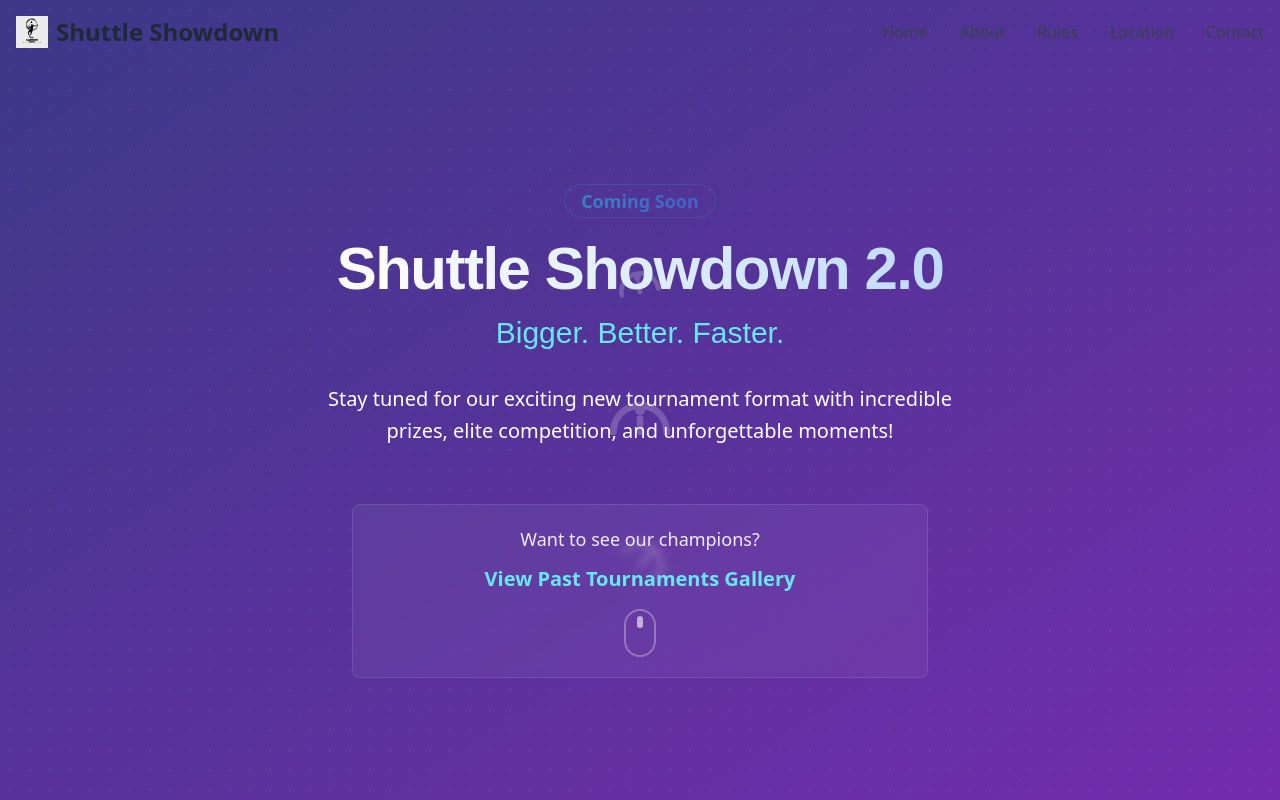
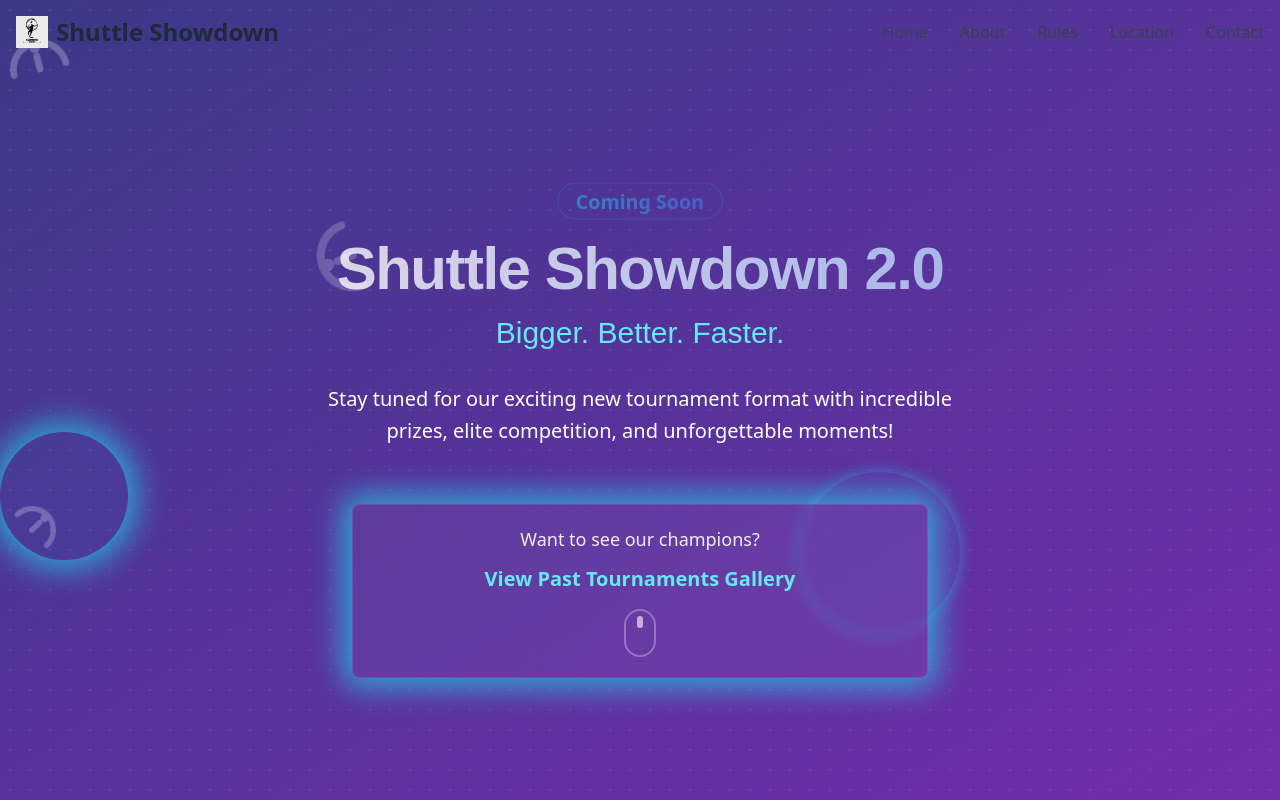
Before and after one commit to abhilash9078/badminton_tournament, a React (Vite) app: page / in a window 1280 px wide. Shown: the top 800 px of the page. Built offline with nearby package versions, Linux system fonts and the light colour scheme.

Commit message:
added little animation on home page

```diff
--- a/src/components/Hero.tsx
+++ b/src/components/Hero.tsx
@@ -1,9 +1,54 @@
 import React from 'react';
 // import CountdownTimer from './CountdownTimer';
+
+// Define new animations to be used in the component
+const customAnimations = `
+  @keyframes pulse-glow {
+    0%, 100% { box-shadow: 0 0 15px 0 rgba(34, 211, 238, 0.4); }
+    50% { box-shadow: 0 0 30px 10px rgba(34, 211, 238, 0.7); }
+  }
+
+  @keyframes flash-text {
+    0%, 100% { opacity: 1; }
+    50% { opacity: 0.7; }
+  }
+
+  @keyframes zoom-in-out {
+    0%, 100% { transform: scale(1); }
+    50% { transform: scale(1.1); }
+  }
+
+  @keyframes orbit {
+    0% { transform: translateX(0) translateY(0) rotate(0); }
+    25% { transform: translateX(20px) translateY(-20px) rotate(90deg); }
+    50% { transform: translateX(0) translateY(-40px) rotate(180deg); }
+    75% { transform: translateX(-20px) translateY(-20px) rotate(270deg); }
+    100% { transform: translateX(0) translateY(0) rotate(360deg); }
+  }
+
+  .animate-pulse-glow {
+    animation: pulse-glow 2s ease-in-out infinite;
+  }
+
+  .animate-flash-text {
+    animation: flash-text 3s ease-in-out infinite;
+  }
+
+  .animate-zoom {
+    animation: zoom-in-out 5s ease-in-out infinite;
+  }
+
+  .animate-orbit {
+    animation: orbit 10s linear infinite;
+  }
+`;
 
 const Hero: React.FC = () => {
   return (
     <section id="home" className="relative min-h-screen flex items-center justify-center pt-16 overflow-hidden">
+      {/* Inject custom animations */}
+      <style dangerouslySetInnerHTML={{ __html: customAnimations }} />
+
       {/* Background with pattern overlay */}
       <div className="absolute inset-0 bg-gradient-to-br from-indigo-900/95 to-purple-800/95 z-0">
         {/* Pattern background */}
@@ -12,35 +57,43 @@ const Hero: React.FC = () => {
         <div className="absolute inset-0 bg-[linear-gradient(45deg,#ffffff08_1px,transparent_1px),linear-gradient(-45deg,#ffffff08_1px,transparent_1px)] bg-[size:30px_30px]"></div>
       </div>
 
-      {/* Animated shuttlecocks */}
-      <div className="absolute top-1/5 left-1/6 w-20 h-20 opacity-20 animate-bounce-slow">
+      {/* Animated background elements */}
+      <div className="absolute w-full h-full overflow-hidden pointer-events-none">
+        {/* Orbital shuttlecock */}
+        <div className="absolute top-1/4 left-1/4 w-24 h-24 opacity-20 animate-orbit">
           <svg viewBox="0 0 24 24" fill="white" className="w-full h-full">
             <path d="M12,7a1,1,0,0,0-1,1v4a1,1,0,0,0,2,0V8A1,1,0,0,0,12,7Zm0-3a1.5,1.5,0,1,0,1.5,1.5A1.5,1.5,0,0,0,12,4ZM5,12a7,7,0,0,1,14,0,1,1,0,0,0,2,0A9,9,0,0,0,3,12a1,1,0,0,0,2,0Z" />
           </svg>
         </div>
 
-      <div className="absolute bottom-1/4 right-1/6 w-16 h-16 opacity-20 animate-float2">
+        {/* Floating shuttlecocks */}
+        <div className="absolute bottom-1/3 right-1/6 w-16 h-16 opacity-25 animate-float1">
           <svg viewBox="0 0 24 24" fill="white" className="w-full h-full transform rotate-45">
             <path d="M12,7a1,1,0,0,0-1,1v4a1,1,0,0,0,2,0V8A1,1,0,0,0,12,7Zm0-3a1.5,1.5,0,1,0,1.5,1.5A1.5,1.5,0,0,0,12,4ZM5,12a7,7,0,0,1,14,0,1,1,0,0,0,2,0A9,9,0,0,0,3,12a1,1,0,0,0,2,0Z" />
           </svg>
         </div>
 
-      <div className="absolute top-1/3 right-1/5 w-14 h-14 opacity-20 animate-float1">
+        <div className="absolute top-1/5 right-1/5 w-20 h-20 opacity-25 animate-float2">
           <svg viewBox="0 0 24 24" fill="white" className="w-full h-full transform -rotate-12">
             <path d="M12,7a1,1,0,0,0-1,1v4a1,1,0,0,0,2,0V8A1,1,0,0,0,12,7Zm0-3a1.5,1.5,0,1,0,1.5,1.5A1.5,1.5,0,0,0,12,4ZM5,12a7,7,0,0,1,14,0,1,1,0,0,0,2,0A9,9,0,0,0,3,12a1,1,0,0,0,2,0Z" />
           </svg>
         </div>
 
+        {/* Pulsing circles */}
+        <div className="absolute top-1/2 left-1/6 w-32 h-32 rounded-full bg-cyan-500/5 animate-pulse-glow"></div>
+        <div className="absolute bottom-1/4 right-1/4 w-40 h-40 rounded-full bg-blue-500/5 animate-pulse-glow" style={{ animationDelay: '1s' }}></div>
+      </div>
+
       {/* Content */}
       <div className="container mx-auto px-4 z-10 text-center">
-        <div className="mb-6 inline-block">
+        <div className="mb-6 inline-block animate-zoom">
           <span className="bg-gradient-to-r from-cyan-400 to-blue-500 text-transparent bg-clip-text text-lg font-semibold px-4 py-1 rounded-full border border-cyan-400/30 animate-pulse">
             Coming Soon
           </span>
         </div>
 
         <h1 className="text-4xl md:text-6xl font-bold text-white mb-4 tracking-tight">
-          <span className="bg-gradient-to-r from-white to-blue-200 text-transparent bg-clip-text">
+          <span className="bg-gradient-to-r from-white to-blue-200 text-transparent bg-clip-text animate-flash-text">
             Shuttle Showdown 2.0
           </span>
         </h1>
@@ -52,18 +105,18 @@ const Hero: React.FC = () => {
         </p>
 
         {/* Enhanced past tournaments section */}
-        <div className="mt-10 max-w-xl mx-auto bg-white/5 backdrop-blur-sm rounded-lg p-5 border border-white/10">
+        <div className="mt-10 max-w-xl mx-auto bg-white/5 backdrop-blur-sm rounded-lg p-5 border border-white/10 animate-pulse-glow">
           <div className="flex flex-col items-center">
             <p className="text-white/90 text-lg mb-3">Want to see our champions?</p>
             <a
               href="#about"
               className="group flex flex-col items-center"
             >
-              <span className="text-cyan-300 text-xl font-semibold group-hover:text-white transition-colors duration-300 mb-2">
+              <span className="text-cyan-300 text-xl font-semibold group-hover:text-white transition-all duration-300 group-hover:scale-110 mb-2">
                 View Past Tournaments Gallery
               </span>
-              <div className="w-8 h-12 rounded-full border-2 border-white/30 flex justify-center p-1 mt-2">
-                <div className="w-1.5 h-3 bg-white/60 rounded-full animate-bounce mt-1"></div>
+              <div className="w-8 h-12 rounded-full border-2 border-white/30 flex justify-center p-1 mt-2 group-hover:border-cyan-400 transition-colors duration-300">
+                <div className="w-1.5 h-3 bg-white/60 rounded-full animate-bounce mt-1 group-hover:bg-cyan-400"></div>
               </div>
             </a>
           </div>
```
Lines whose indentation alone changed are shown as unchanged.
